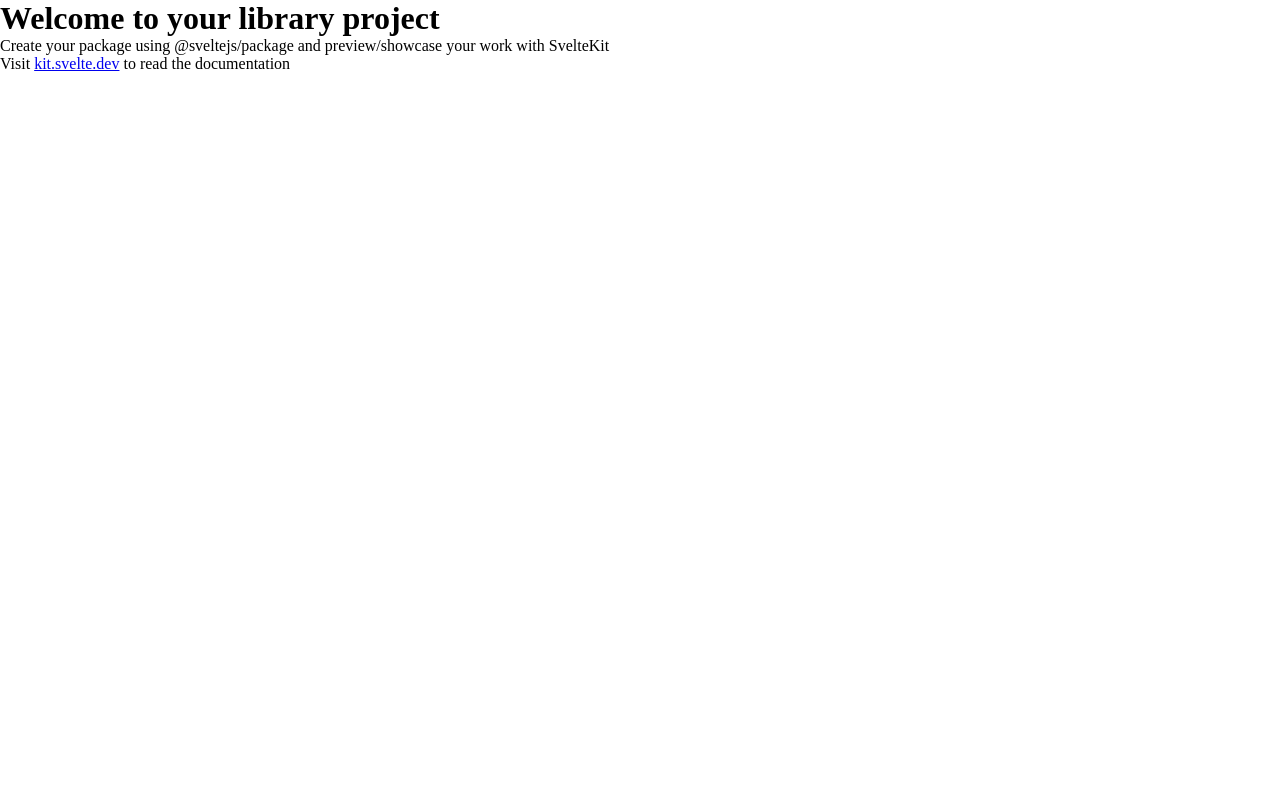
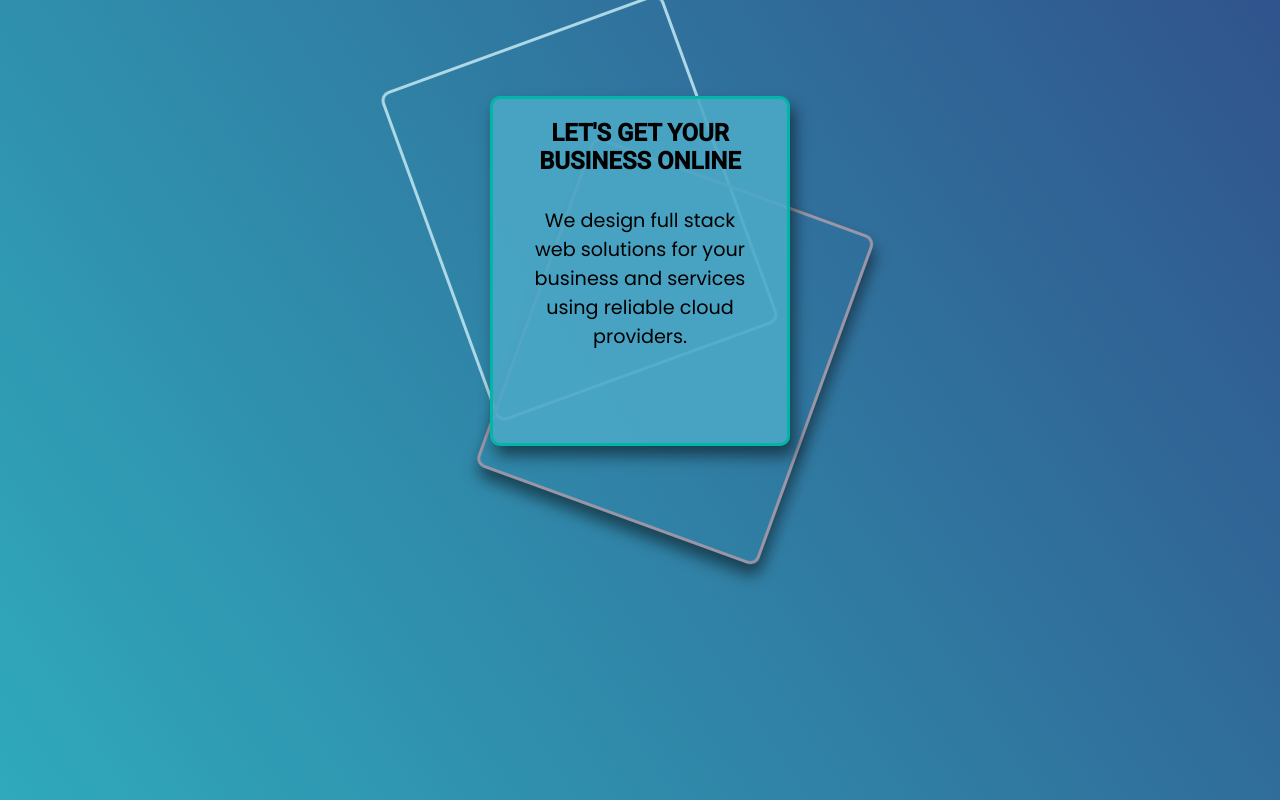
Before and after one commit to richieok/qv0.1-15-10-2022, a SvelteKit app: page / in a window 1280 px wide. Built offline with nearby package versions, Linux system fonts and the light colour scheme.

Commit message:
stable. waiting on favicon

```diff
--- a/src/app.css
+++ b/src/app.css
@@ -1,5 +1,15 @@
+@import url('https://fonts.googleapis.com/css2?family=Poppins:wght@300;400&family=Roboto:wght@400;500&display=swap');
+
 * {
     box-sizing: border-box;
     padding: 0;
     margin: 0;
 }
+
+html {
+    font-family: 'Roboto', sans-serif;
+}
+
+body {
+    overflow-x: hidden;
+}
--- /dev/null
+++ b/src/lib/Section.svelte
@@ -0,0 +1,10 @@
+<div>
+    <slot></slot>
+</div>
+
+<style>
+    div {
+        height: 100%;
+        /* background-color: azure; */
+    }
+</style>
--- a/src/routes/+layout.svelte
+++ b/src/routes/+layout.svelte
@@ -1,5 +1,23 @@
 <script>
-    import '../app.css'
+    import "../app.css";
 </script>
 
-<slot/>
+<div class="bg-img" />
+<slot />
+
+<style>
+    .bg-img {
+        background: url("/bg-img-portrait.svg");
+        position: fixed;
+        width: 100vw;
+        min-height: 100vh;
+        background-size: cover;
+        z-index: -10;
+    }
+
+    @media screen and (min-width: 820px) {
+        .bg-img {
+            background: url("/bg-img.svg");
+        }
+    }
+</style>
--- a/src/routes/+page.svelte
+++ b/src/routes/+page.svelte
@@ -1,3 +1,86 @@
-<h1>Welcome to your library project</h1>
-<p>Create your package using @sveltejs/package and preview/showcase your work with SvelteKit</p>
-<p>Visit <a href="https://kit.svelte.dev">kit.svelte.dev</a> to read the documentation</p>
+<div class="main">
+    <div class="adjust">
+        <div class="banner">
+            <div>
+                <h2>LET'S GET YOUR BUSINESS ONLINE</h2>
+                <p>
+                    We design full stack web solutions for your business and
+                    services using reliable cloud providers.
+                </p>
+            </div>
+            <div />
+            <div />
+        </div>
+    </div>
+</div>
+
+<style>
+    .main {
+        height: 100vh;
+        width: 100vw;
+    }
+    .adjust {
+        padding-top: 6em;
+    }
+    .banner {
+        position: relative;
+        width: 300px;
+        height: 350px;
+        margin: 0 auto;
+    }
+    .banner h2 {
+        padding: 0.5em 1em;
+    }
+    .banner p {
+        font-family: 'Poppins', sans-serif;
+        padding: 1em;
+        font-size: 1.2em;
+    }
+    .banner div {
+        height: 100%;
+        width: 100%;
+        position: absolute;
+        border-width: 3px;
+        border-style: solid;
+        border-radius: 10px;
+        padding: 0.5em 1em;
+        text-align: center;
+        transform-origin: -20% 90%;
+    }
+
+    .banner div:nth-child(1) {
+        z-index: 4;
+        border-color: hsl(175, 98%, 36%);
+        background-color: rgba(76, 168, 198, 0.894);
+        box-shadow: 5px 10px 15px rgba(0, 0, 0, .5);
+    }
+    .banner div:nth-child(2) {
+        z-index: -1;
+        border-color: rgb(154, 149, 167);
+        animation: tilt-tile-2 1s forwards;
+        box-shadow: 5px 10px 15px rgba(0, 0, 0, .5);
+    }
+    .banner div:nth-child(3) {
+        z-index: -2;
+        border-color: lightblue;
+        animation: tilt-tile-3 1s forwards;
+    }
+
+    @keyframes tilt-tile-2 {
+        from {
+            rotate: 0deg;
+        }
+        to {
+            rotate: 20deg;
+        }
+    }
+
+    @keyframes tilt-tile-3 {
+        from {
+            rotate: 0deg;
+        }
+        to {
+            rotate: -20deg;
+        }
+    }
+</style>
```
Also changed, not shown: static/bg-img-portrait.svg (added), static/bg-img.svg (added).
